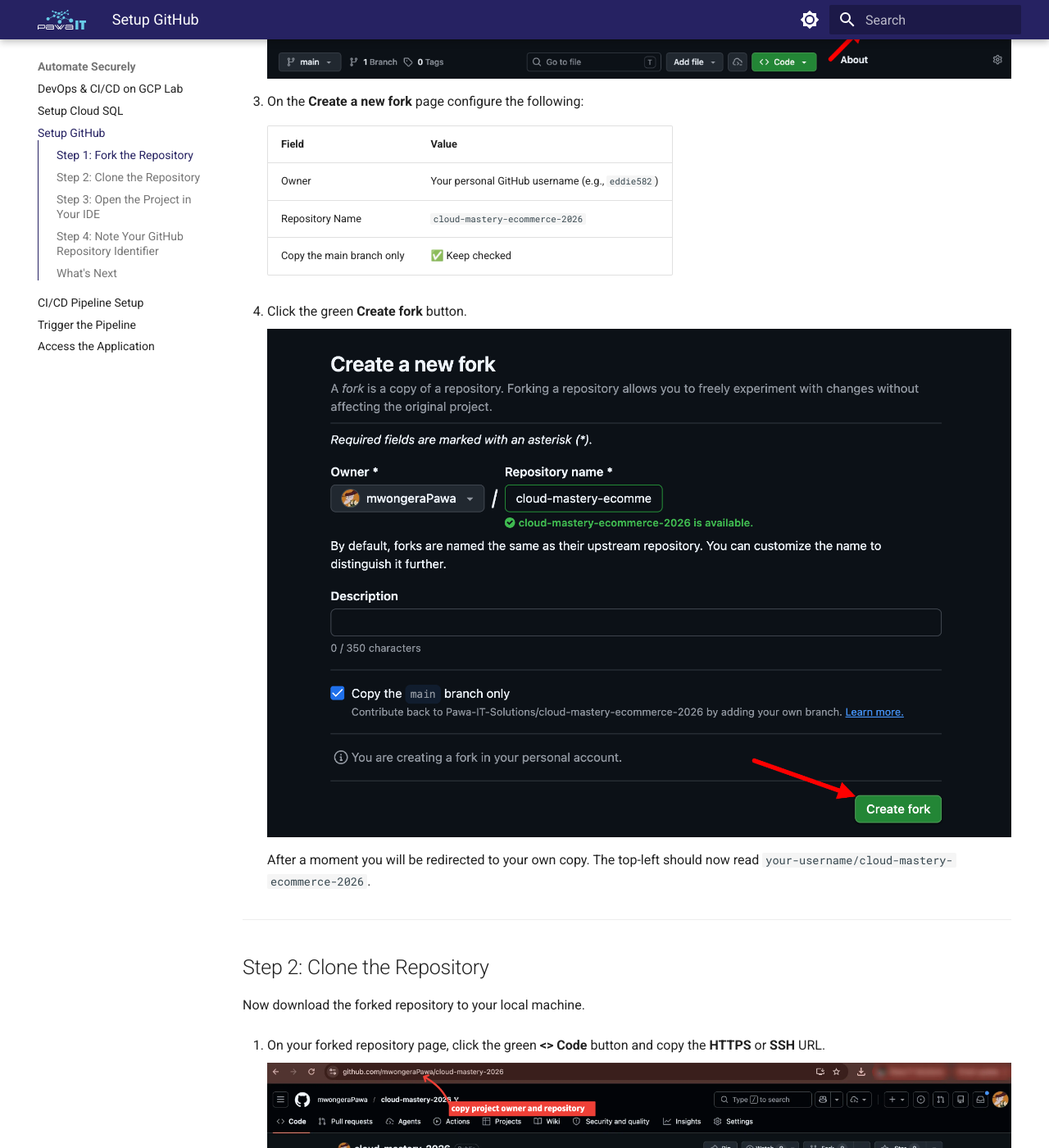
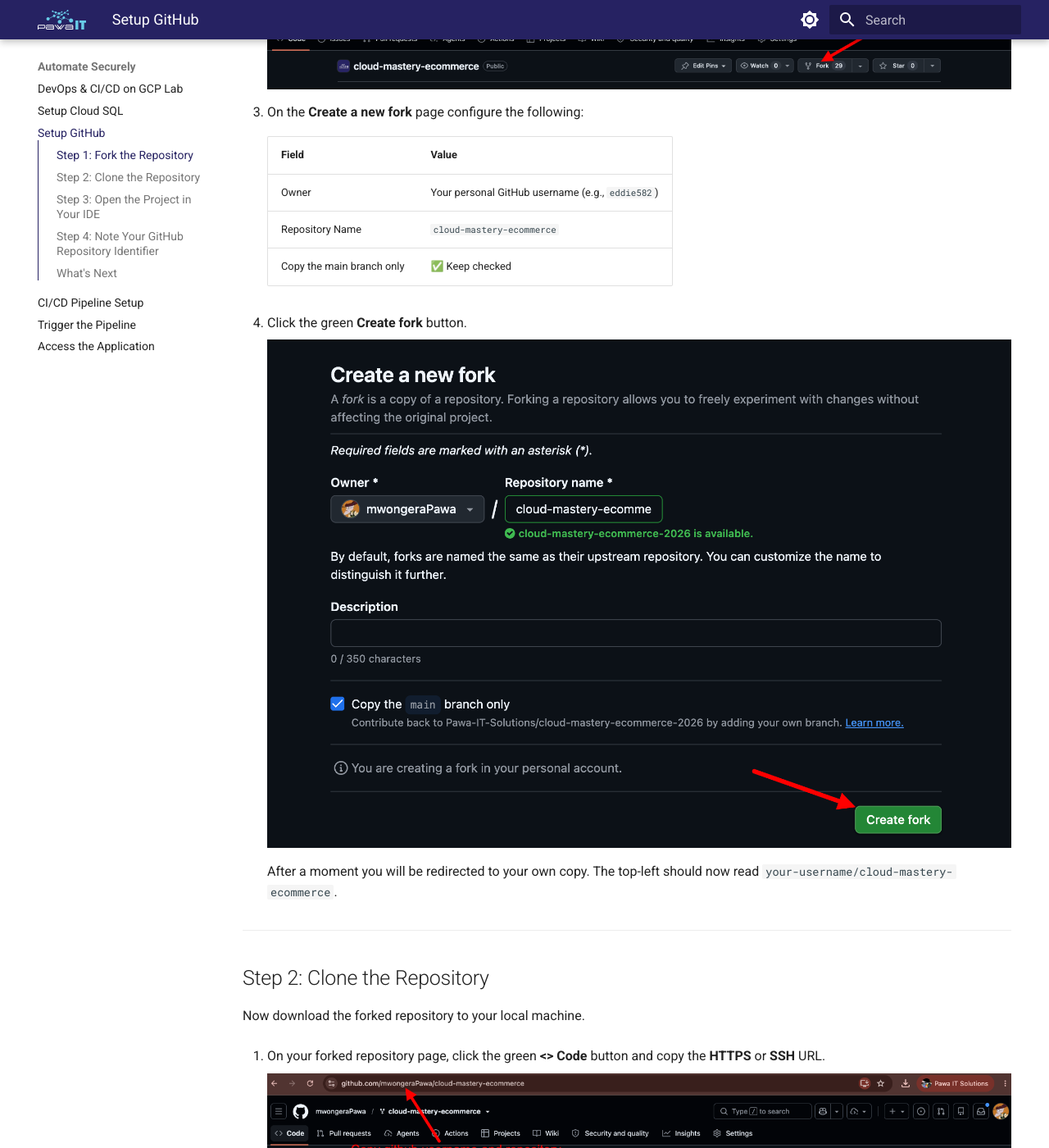
Before and after one commit to Pawa-IT-Solutions/cloud-mastery-docs-2026, an MkDocs documentation site: the page built from docs/devops/setup-github.md, in a window 1280 px wide and 1400 px high, scrolled down 534 px. Shown: the whole window at 82% size. Built offline with MkDocs 1.6.1 and Material for MkDocs 9.7.7, drawn with Linux system fonts in a browser that asks for light colours; some of the changed text lies outside the part shown.

Commit message:
update docs

````diff
--- a/docs/devops/setup-github.md
+++ b/docs/devops/setup-github.md
@@ -13,21 +13,21 @@
 
 2. Locate the **Fork** button at the top-right of the page (next to the Star button). Click the dropdown and select **Create a new fork**.
 
-    ![Click the Fork button](assets/images/click-github-fork.png)
+    ![Click the Fork button](assets/images/fork-newrepo.png)
 
 3. On the **Create a new fork** page configure the following:
 
     | Field | Value |
     |---|---|
     | Owner | Your personal GitHub username (e.g., `eddie582`) |
-    | Repository Name | `cloud-mastery-ecommerce-2026` |
+    | Repository Name | `cloud-mastery-ecommerce` |
     | Copy the main branch only | ✅ Keep checked |
 
 4. Click the green **Create fork** button.
 
     ![Create the new fork](assets/images/click-create-fork.png)
 
-    After a moment you will be redirected to your own copy. The top-left should now read `your-username/cloud-mastery-ecommerce-2026`.
+    After a moment you will be redirected to your own copy. The top-left should now read `your-username/cloud-mastery-ecommerce`.
 
 ---
 
@@ -37,12 +37,12 @@
 
 1. On your forked repository page, click the green **<> Code** button and copy the **HTTPS** or **SSH** URL.
 
-    ![Copy the repository clone URL](assets/images/copy-repository.png)
+    ![Copy the repository clone URL](assets/images/clone-repository.png)
 
 2. Open your terminal or command prompt and run the following command. Replace the URL with the one you copied from your fork:
 
     ```shell
-    git clone https://github.com/[YOUR_USERNAME]/cloud-mastery-ecommerce-2026
+    git clone https://github.com/[YOUR_USERNAME]/cloud-mastery-ecommerce
     ```
 
     ![Cloning the repository](assets/images/click-clone-repository.png)
@@ -50,7 +50,7 @@
 3. Once the clone finishes, navigate into the project directory:
 
     ```shell
-    cd cloud-mastery-ecommerce-2026
+    cd cloud-mastery-ecommerce
     ```
 
     ![Cloned repository ready](assets/images/cloud-mastery-cloned-repo.png)
@@ -59,17 +59,17 @@
 
 ## Step 3: Open the Project in Your IDE
 
-Open the `cloud-mastery-ecommerce-2026` folder in your preferred IDE — VS Code or Antigravity IDE.
+Open the `cloud-mastery-ecommerce` folder in your preferred IDE — VS Code or Antigravity IDE.
 
 === "VS Code"
 
     ```shell
-    code cloud-mastery-ecommerce-2026
+    code cloud-mastery-ecommerce
     ```
 
 === "Antigravity IDE"
 
-    Open the Antigravity IDE, then use **File → Open Folder** and select the `cloud-mastery-ecommerce-2026` directory.
+    Open the Antigravity IDE, then use **File → Open Folder** and select the `cloud-mastery-ecommerce` directory.
 
 !!! note
     The repository contains both the `/backend` (NestJS) and `/frontend` (Next.js) applications, as well as the `setup-github-wif.sh` script you will use in the next section.
@@ -81,7 +81,7 @@
 You will need this value when setting up Workload Identity Federation in the next section:
 
 ```shell
-GITHUB_REPO = [YOUR_USERNAME]/cloud-mastery-ecommerce-2026
+GITHUB_REPO = [YOUR_USERNAME]/cloud-mastery-ecommerce
 ```
 
 ---
````
Also changed, not shown: docs/devops/setup-backend-pipeline.md (+27 -26 lines), docs/devops/setup-backend-repository.md (+6 -6 lines), docs/devops/setup-cloud-sql.md (+2 -2 lines), docs/devops/setup-frontend-repository.md (deleted, +0 -86 lines), docs/devops/assets/images/clone-repository.png (added), docs/devops/assets/images/created-service-account.png (added), docs/devops/assets/images/fork-newrepo.png (added).
